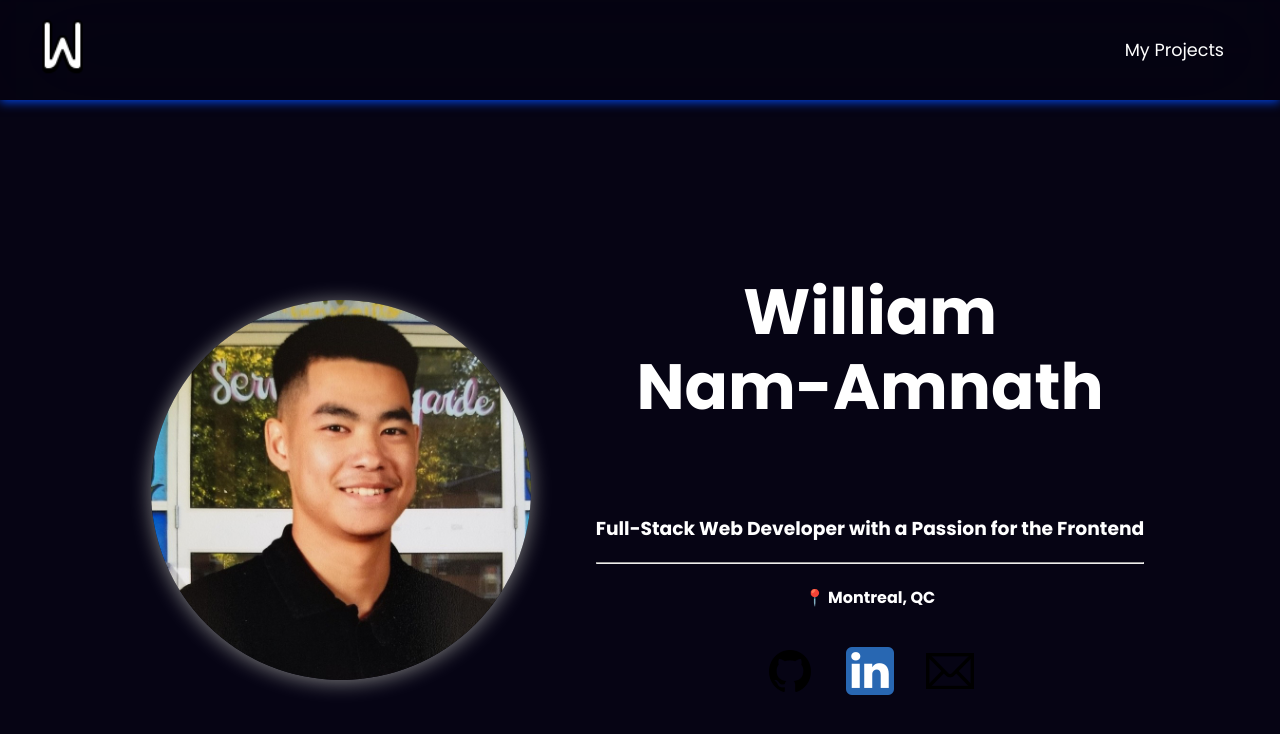
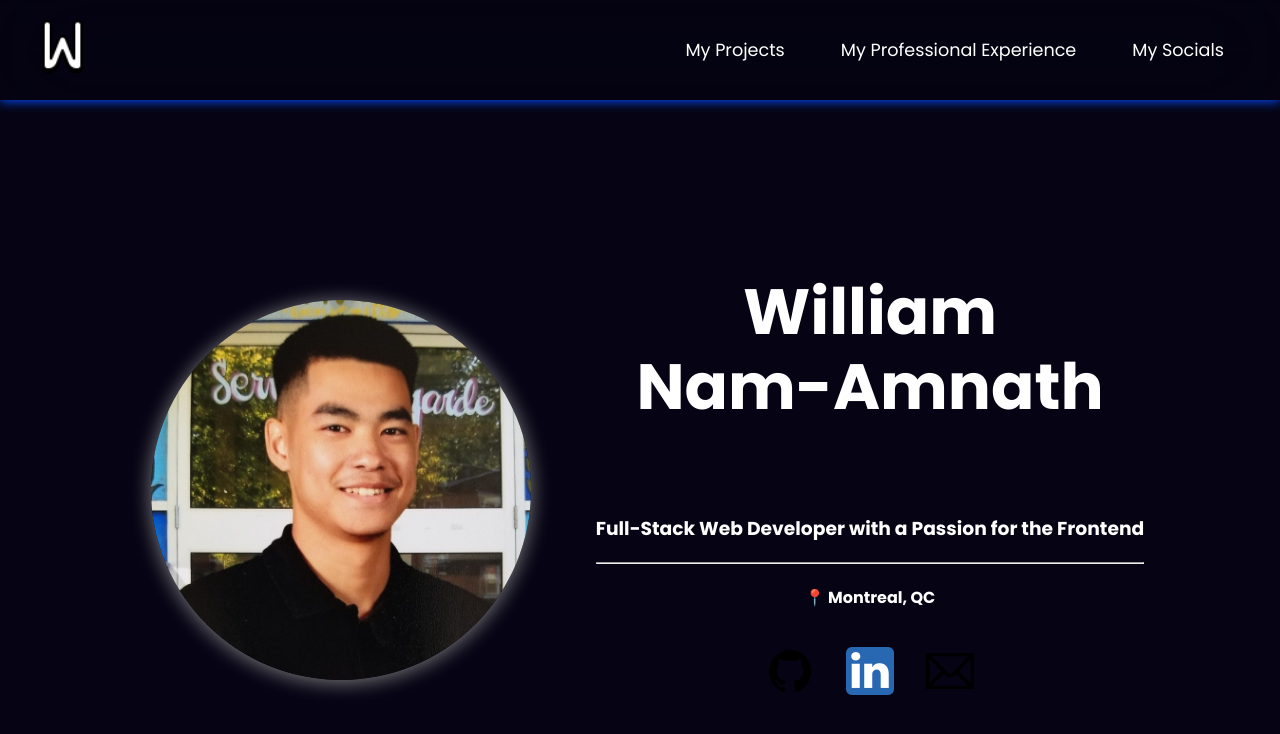
Before and after one commit to williamnamamnath/my-portfolio, a React (Create React App) app: page / in a window 1280 px wide. Shown: the top 734 px of the page. Built offline with nearby package versions, Linux system fonts and the light colour scheme.

Commit message:
Testing navbar links

```diff
--- a/src/components/NavBar.js
+++ b/src/components/NavBar.js
@@ -24,12 +24,12 @@ const NavBar = () => {
               <Li>
                 <MenuItem href="/all-projects">My Projects</MenuItem>
               </Li>
-              {/* <Li>
-                <MenuItem href="/experience">My Professional Experience</MenuItem>
+              <Li>
+                <MenuItem href="/all-projects">My Professional Experience</MenuItem>
               </Li>
               <Li>
-                <MenuItem href="/contact">My Socials</MenuItem>
-              </Li> */}
+                <MenuItem href="/">My Socials</MenuItem>
+              </Li>
             </Ul>
             <Button onClick={toggleMenu}>
                 <span class={"material-symbols-outlined"} style={{fontSize: "1.8rem"}}>
```
